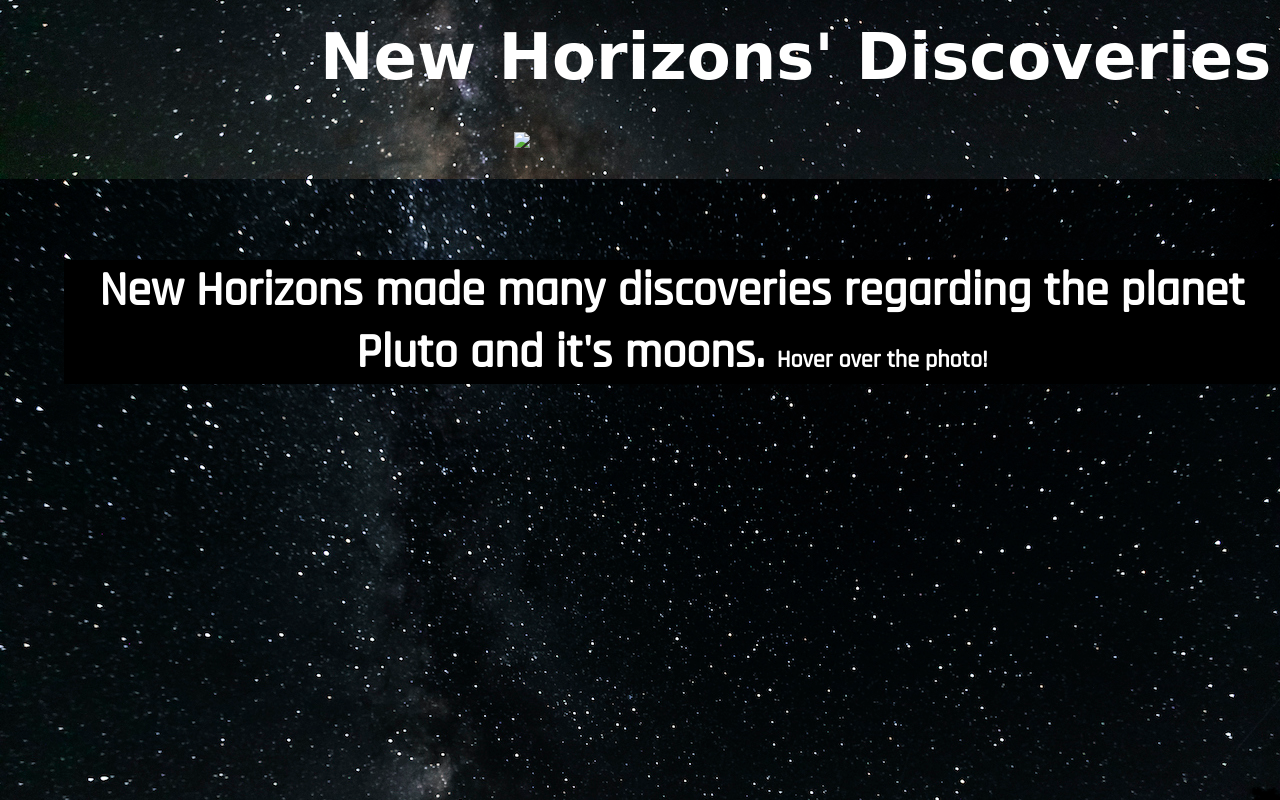
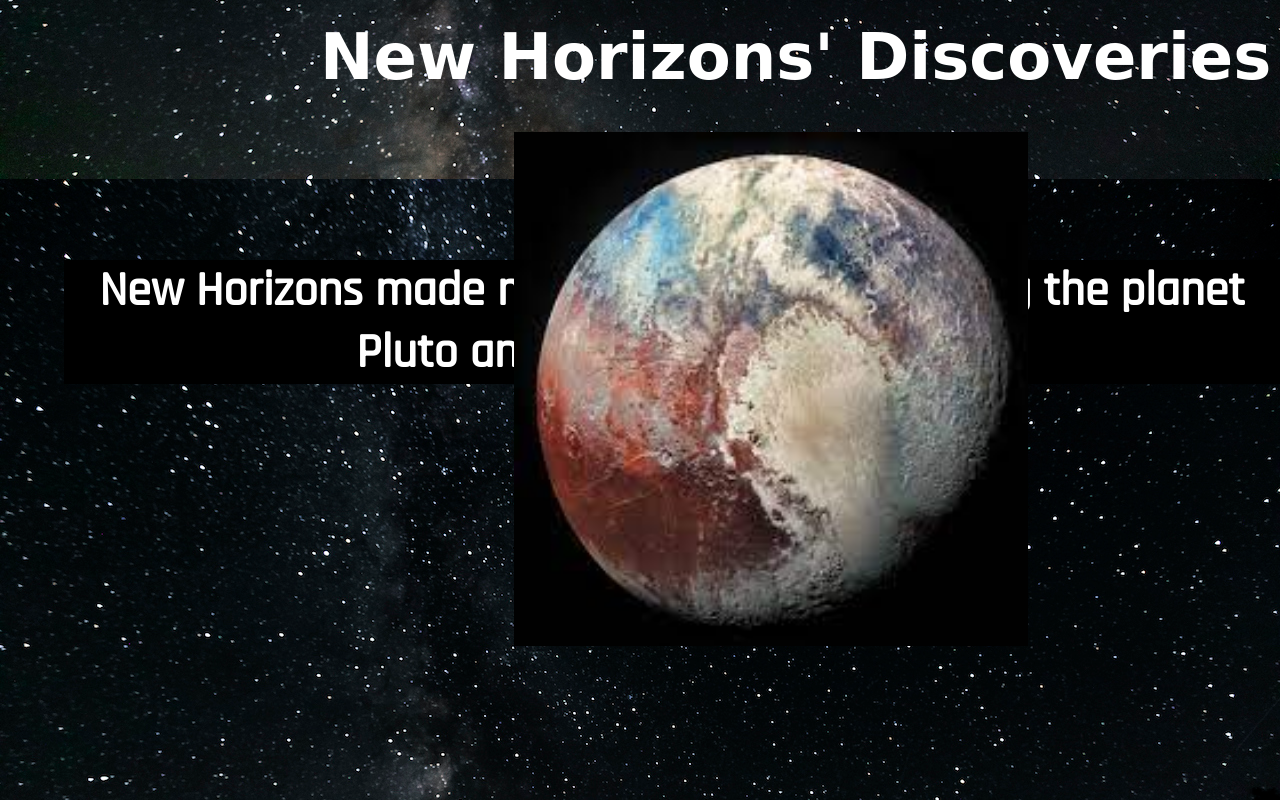
Before and after one commit to savannahelizabeth/NewHorizons, a plain HTML site: page index.html in a window 1280 px wide. Shown: the part 2380-3180 px from the top of the page. Drawn offline with Linux system fonts and the light colour scheme; a web font is replaced by a local one.

Commit message:
Update index.html

```diff
--- a/index.html
+++ b/index.html
@@ -19,19 +19,19 @@
         <div id="my-text"><b>New Horizons</b> is an interplanetary space probe that was launched as a part of NASA's New Frontiers program.</div>
         <div class="my-text2">It was the <b>first spacecraft to explore Pluto up close</b>, flying by the dwarf planet and its moons on July 14, 2015. <span id="span1">Hover over the photo!</span></div>
         <div class="img__wrap">
-            <img class="img__img" id="kuiper" src="kuiper(1).jpg" />
+            <img class="img__img" id="kuiper" src="kuiper (1).jpg" />
             <p class="img__description">The Kuiper Belt is a ring of icy objects around the Sun, extending just beyond the orbit of Neptune from about 30 to 55 AU.</p>
         </div>
         <div id="my-text3">The New Horizons Space Probe was designed to study pluto, it's moons, as well as other objects in the Kuiper Belt.</div>
         <div id="discoveries"><b>New Horizons' Discoveries<b></div>
         <div class="my-text4"> New Horizons made many discoveries regarding the planet Pluto and it's moons. <span id="span1">Hover over the photo!</span></div>
         <div class="img__wrap2">
-            <img class="img__img2" id="pluto" src="pluto.(1)jpeg" width="200%"/>
+            <img class="img__img2" id="pluto" src="pluto (1).jpeg" width="200%"/>
             <p class="img__description2">New Horizons found mountains made of water ice that may float on top of nitrogen ice.</p>
         </div>
         <div id="discovery2">It also discovered large chasms on Charon (one of Pluto's moons) and found that its north pole was covered with reddish material that had escaped from Pluto's atmosphere.</div>
         <div id="todaytitle"><b>New Horizons Today<b></div>
         <div id="today">The New Horizons spacecraft remains healthy deep in the Kuiper Belt, and it is speeding away from the Earth and Sun at a rate of about 300 million miles per year (roughly 34,340mph).</div>
-        <img src="nh(1).jpeg" class="newhorizon">
+        <img src="nh (1).jpeg" class="newhorizon">
     </body>
 </html>
```
